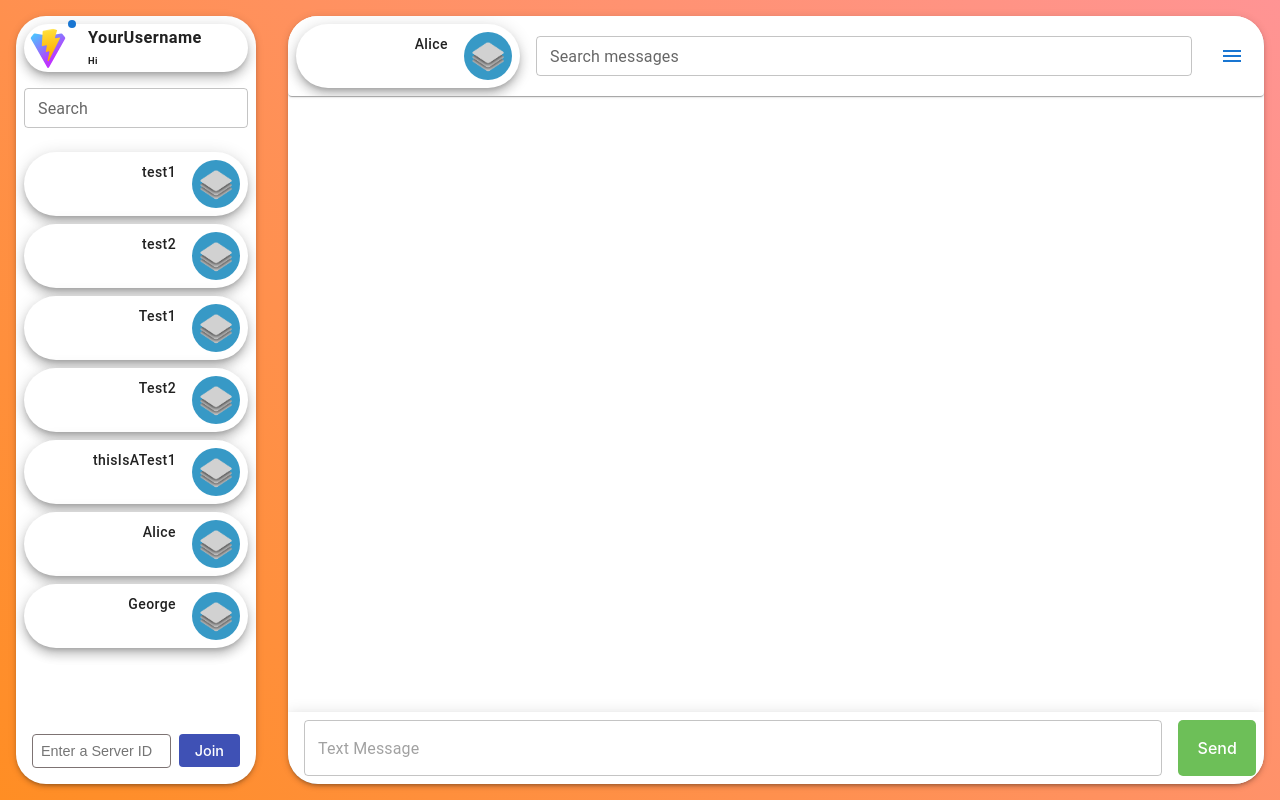
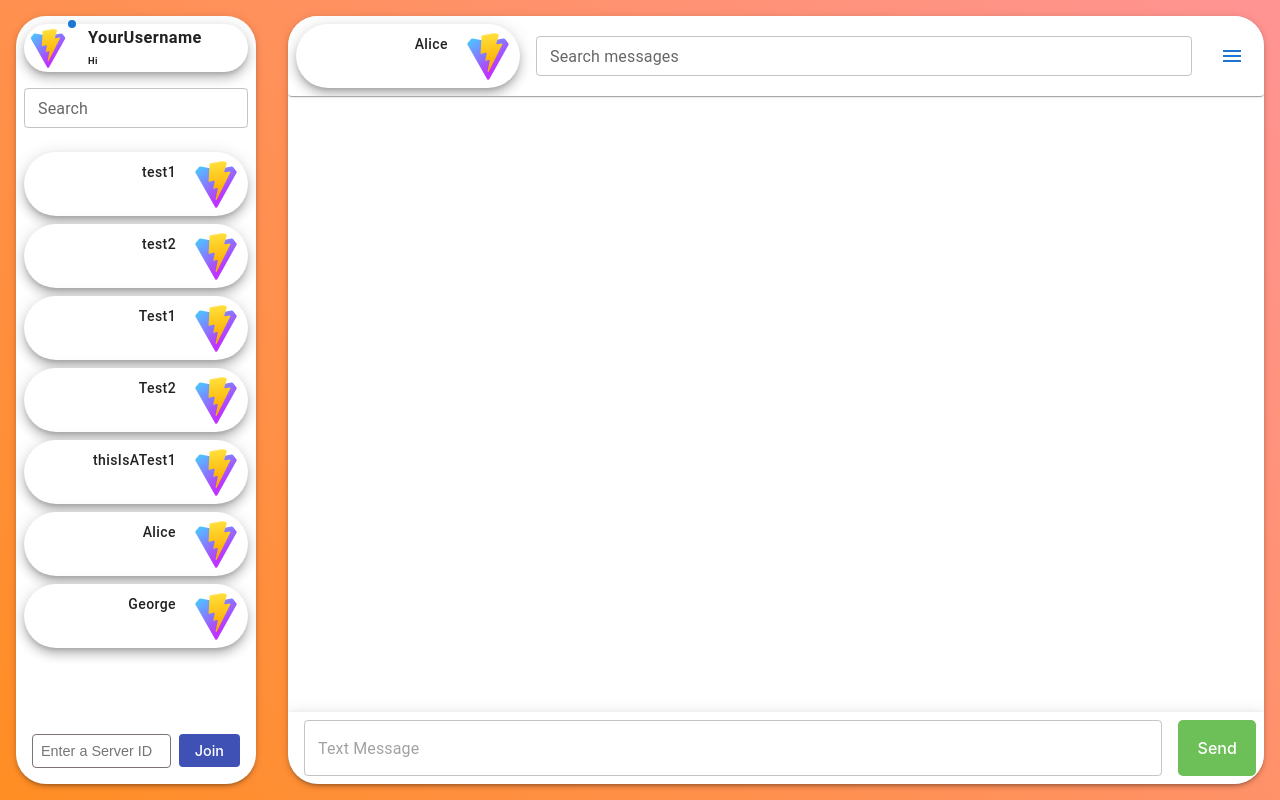
Before and after one commit to Sn00pyW00dst0ck/CEN5035-Project, a React (Vite) app in the folder frontend/: page / in a window 1280 px wide. Built offline with nearby package versions, Linux system fonts and the light colour scheme.

Commit message:
Fixed ServerBadge testing

```diff
--- a/frontend/src/MainScreen/ServerList/ServerBadge/ServerBadge.jsx
+++ b/frontend/src/MainScreen/ServerList/ServerBadge/ServerBadge.jsx
@@ -2,11 +2,21 @@ import {Avatar, Button, Paper, Stack} from "@mui/material";
 import {useState} from "react";
 
 function ServerBadge({ server, onSelect }) {
-
   const [hovered, setHovered] = useState(false);
 
+  // Default server object for when none is provided
+  const defaultServer = { name: "Server Name" };
+  const currentServer = server || defaultServer;
+
+  const handleClick = () => {
+    if (onSelect && server) {
+      onSelect(server);
+    }
+  };
+
   return (
-        <Button onClick={() => onSelect(server)}
+    <Button
+      onClick={handleClick}
       sx={{
         display: "flex", width: "calc(100% - 1rem)", margin: ".5rem", padding: "0", borderRadius: 10,
         color: "orange", textTransform: "none"
@@ -17,16 +27,17 @@ function ServerBadge({ server, onSelect }) {
       <Paper elevation={hovered ? 24 : 7} className="UserBadgeContainer" sx={{
         display: "flex", width: "100%", height: "fit-content", margin: "0", borderRadius: 10
       }}>
-                <Stack sx={{display: "flex", width: "100%", height: "fit-content", margin: ".5rem"}} direction = "row-reverse" spacing={2}>
-
-                    <Avatar sx={{ width: "3rem", height: "3rem" }} src="serverDefault.png" alt="test"></Avatar>
-
+        <Stack sx={{display: "flex", width: "100%", height: "fit-content", margin: ".5rem"}} direction="row-reverse" spacing={2}>
+          <Avatar
+            sx={{ width: "3rem", height: "3rem" }}
+            src={server?.icon || "serverDefault.png"}
+            alt="ServerBadgeIcon"
+          />
           <div style={{ display: "flex" }}>
-                        {server.name || "Server Name"}
+            {currentServer.name}
           </div>
         </Stack>
       </Paper>
-
     </Button>
   );
 }
```
Also changed, not shown: 1 other file (tests, documents, lock files or other folders). Lines whose indentation alone changed are shown as unchanged.
